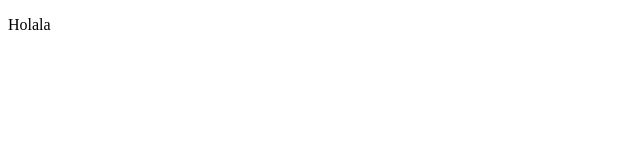
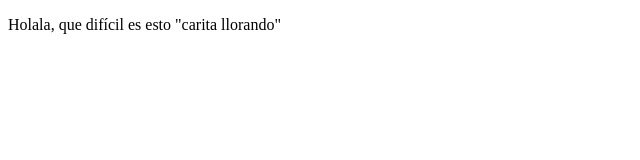
Before and after one commit to Jenncy/Proyectoprework, a plain HTML site: page index.html in a window 1280 px wide. Shown: the whole page, without its empty margins (0-640 px from the left). Drawn offline with Linux system fonts and the light colour scheme.

Commit message:
Primer cambio

```diff
--- a/index.html
+++ b/index.html
@@ -8,7 +8,7 @@
 </head>
 <body>
     <p>
-        Holala
+        Holala, que difícil es esto "carita llorando"
     </p>
 </body>
 </html>
```
